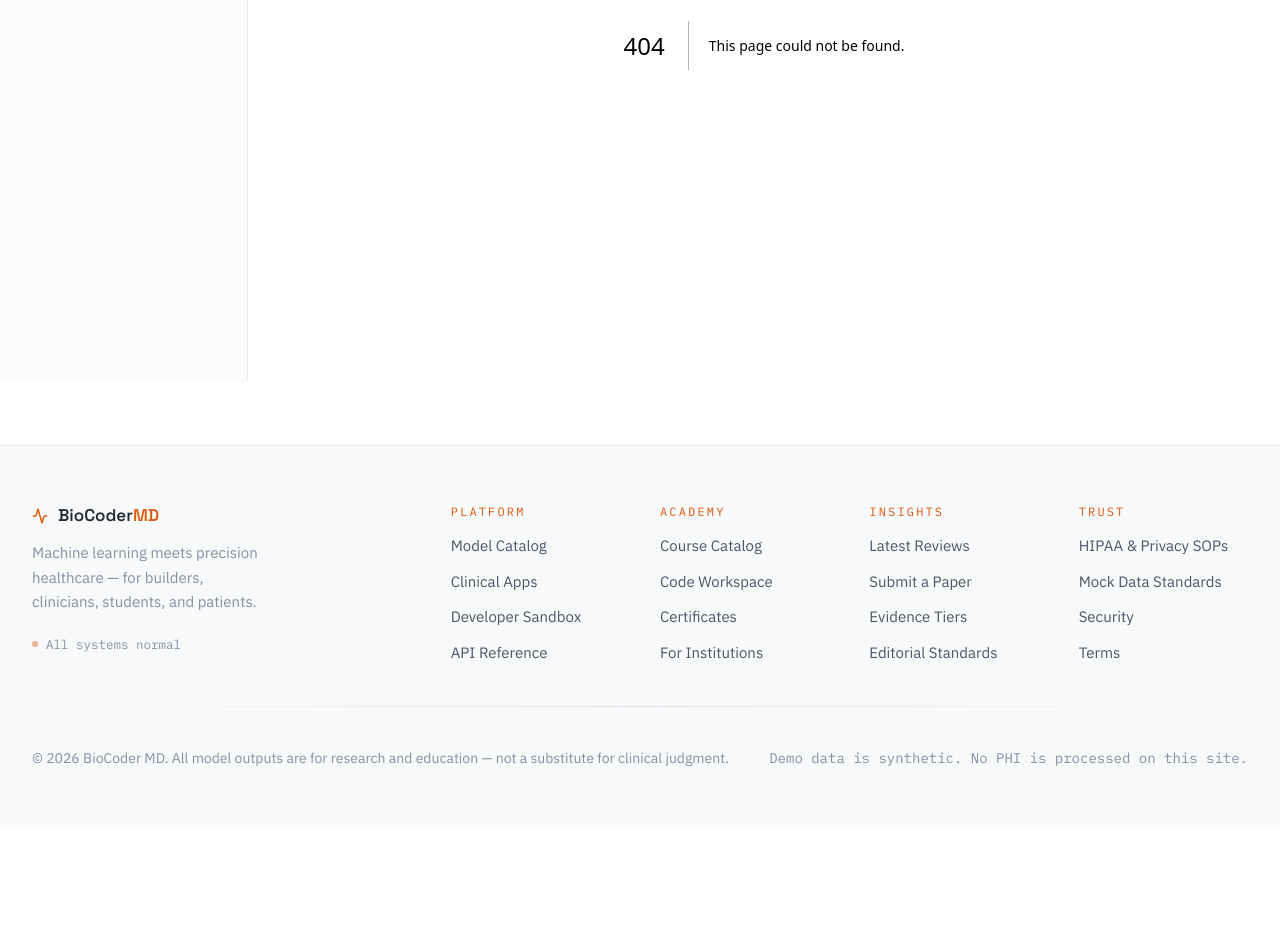
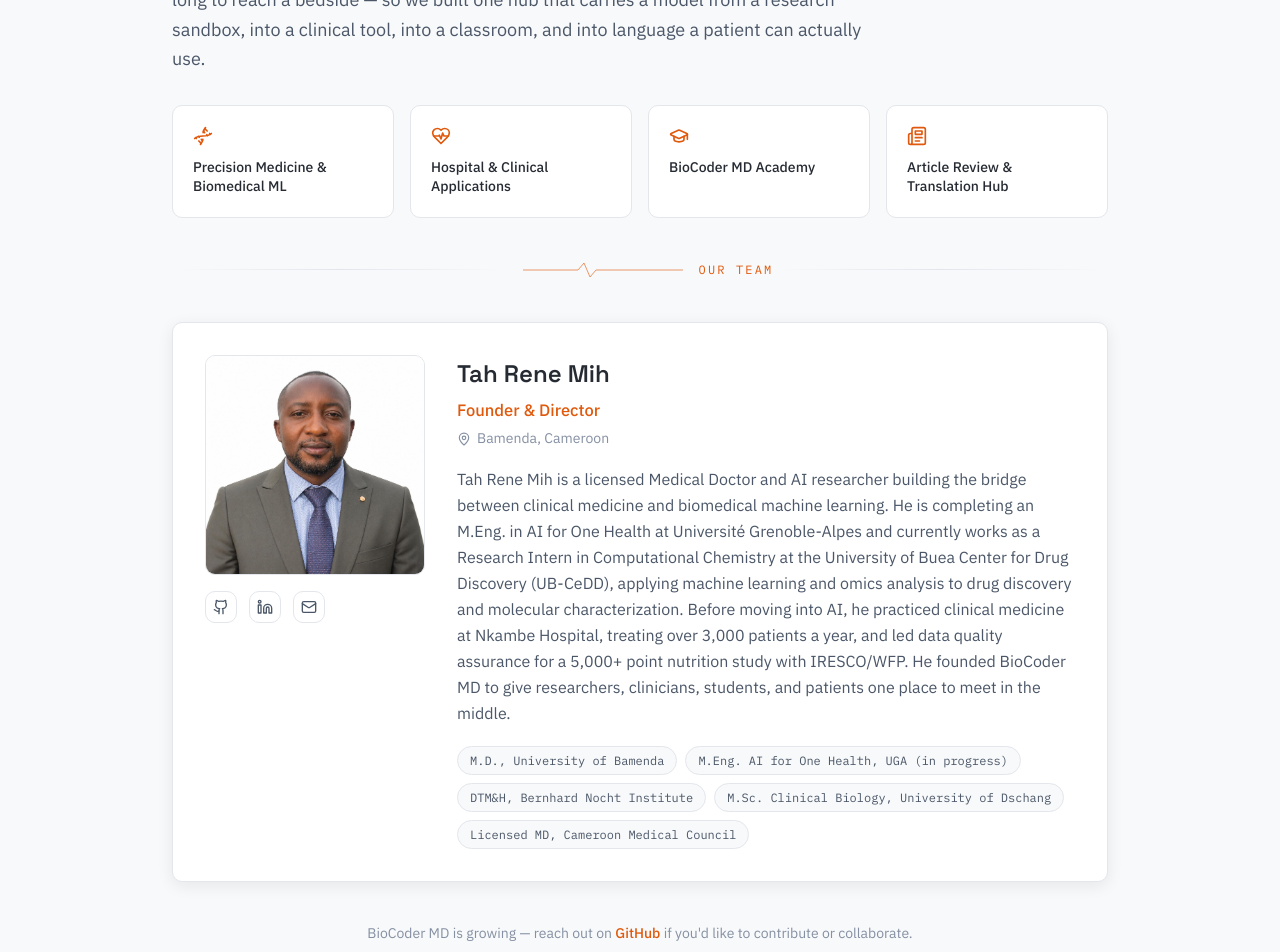
Before and after one commit to tahrene94-creator/biocoder-md, a Next.js app: page /about in a window 1280 px wide. Before the commit this address had no page. Shown: the part 420-1372 px from the top of the page. Before the commit the page ends 1245 px from the top, so only its background shows below. Built offline with nearby package versions, Linux system fonts and the light colour scheme.

Commit message:
add About Us and Our Team sections

```diff
--- /dev/null
+++ b/app/about/page.tsx
@@ -0,0 +1,85 @@
+import { Dna, HeartPulse, GraduationCap, Newspaper } from "lucide-react";
+import FounderCard, { TeamMember } from "@/components/about/FounderCard";
+import SignalDivider from "@/components/ui/SignalDivider";
+
+const TEAM: TeamMember[] = [
+  {
+    name: "Tah Rene Mih",
+    role: "Founder & Director",
+    photo: "/team/tah-rene-mih.jpg",
+    location: "Bamenda, Cameroon",
+    bio: "Tah Rene Mih is a licensed Medical Doctor and AI researcher building the bridge between clinical medicine and biomedical machine learning. He is completing an M.Eng. in AI for One Health at Université Grenoble-Alpes and currently works as a Research Intern in Computational Chemistry at the University of Buea Center for Drug Discovery (UB-CeDD), applying machine learning and omics analysis to drug discovery and molecular characterization. Before moving into AI, he practiced clinical medicine at Nkambe Hospital, treating over 3,000 patients a year, and led data quality assurance for a 5,000+ point nutrition study with IRESCO/WFP. He founded BioCoder MD to give researchers, clinicians, students, and patients one place to meet in the middle.",
+    credentials: [
+      "M.D., University of Bamenda",
+      "M.Eng. AI for One Health, UGA (in progress)",
+      "DTM&H, Bernhard Nocht Institute",
+      "M.Sc. Clinical Biology, University of Dschang",
+      "Licensed MD, Cameroon Medical Council",
+    ],
+    links: {
+      github: "https://github.com/tahrene94-creator",
+      linkedin: "https://linkedin.com/in/tahrenemih",
+      email: "rene-mih.tah@etu.univ-grenoble-alpes.fr",
+    },
+  },
+];
+
+const PILLARS = [
+  { icon: Dna, label: "Precision Medicine & Biomedical ML" },
+  { icon: HeartPulse, label: "Hospital & Clinical Applications" },
+  { icon: GraduationCap, label: "BioCoder MD Academy" },
+  { icon: Newspaper, label: "Article Review & Translation Hub" },
+];
+
+export default function AboutPage() {
+  return (
+    <div className="mx-auto max-w-[1000px] px-5 py-12 md:px-8">
+      <p className="eyebrow">About Us</p>
+      <div className="title-rule" />
+      <h1 className="font-display text-[36px] font-semibold tracking-tight text-ink sm:text-[42px]">
+        Built at the seam between medicine and machine learning.
+      </h1>
+      <p className="mt-4 max-w-[65ch] text-[18px] leading-relaxed text-ink-dim">
+        BioCoder MD exists because the people who build biomedical models, the clinicians
+        who'd use them, the students learning the field, and the patients affected by it
+        rarely share a single platform. We think that gap is a large part of why good
+        research takes so long to reach a bedside — so we built one hub that carries a
+        model from a research sandbox, into a clinical tool, into a classroom, and into
+        language a patient can actually use.
+      </p>
+
+      <div className="mt-8 grid grid-cols-2 gap-4 lg:grid-cols-4">
+        {PILLARS.map((p) => {
+          const Icon = p.icon;
+          return (
+            <div key={p.label} className="rounded-panel border border-slate-line bg-bg-panel p-5">
+              <Icon className="h-5 w-5 text-signal" strokeWidth={2} />
+              <p className="mt-3 text-[14px] font-medium leading-snug text-ink">{p.label}</p>
+            </div>
+          );
+        })}
+      </div>
+
+      <SignalDivider label="Our Team" />
+
+      <div className="flex flex-col gap-6">
+        {TEAM.map((member) => (
+          <FounderCard key={member.name} member={member} />
+        ))}
+      </div>
+
+      <p className="mt-10 text-center text-[14px] text-ink-faint">
+        BioCoder MD is growing — reach out on{" "}
+        <a
+          href={TEAM[0].links.github}
+          target="_blank"
+          rel="noreferrer noopener"
+          className="font-medium text-signal hover:underline"
+        >
+          GitHub
+        </a>{" "}
+        if you'd like to contribute or collaborate.
+      </p>
+    </div>
+  );
+}
--- /dev/null
+++ b/components/about/FounderCard.tsx
@@ -0,0 +1,86 @@
+import Image from "next/image";
+import { Github, Linkedin, Mail, MapPin } from "lucide-react";
+
+export interface TeamMember {
+  name: string;
+  role: string;
+  photo: string;
+  location: string;
+  bio: string;
+  credentials: string[];
+  links: { github?: string; linkedin?: string; email?: string };
+}
+
+export default function FounderCard({ member }: { member: TeamMember }) {
+  return (
+    <div className="grid gap-8 rounded-panel border border-slate-line bg-bg-panel p-8 shadow-panel sm:grid-cols-[220px_1fr]">
+      <div>
+        <div className="relative aspect-square w-full overflow-hidden rounded-panel border border-slate-line">
+          <Image
+            src={member.photo}
+            alt={member.name}
+            fill
+            sizes="220px"
+            className="object-cover"
+            priority
+          />
+        </div>
+        <div className="mt-4 flex items-center gap-3">
+          {member.links.github && (
+            <a
+              href={member.links.github}
+              target="_blank"
+              rel="noreferrer noopener"
+              aria-label={`${member.name} on GitHub`}
+              className="flex h-8 w-8 items-center justify-center rounded-panel border border-slate-line text-ink-dim transition-colors hover:text-signal"
+            >
+              <Github className="h-4 w-4" />
+            </a>
+          )}
+          {member.links.linkedin && (
+            <a
+              href={member.links.linkedin}
+              target="_blank"
+              rel="noreferrer noopener"
+              aria-label={`${member.name} on LinkedIn`}
+              className="flex h-8 w-8 items-center justify-center rounded-panel border border-slate-line text-ink-dim transition-colors hover:text-signal"
+            >
+              <Linkedin className="h-4 w-4" />
+            </a>
+          )}
+          {member.links.email && (
+            <a
+              href={`mailto:${member.links.email}`}
+              aria-label={`Email ${member.name}`}
+              className="flex h-8 w-8 items-center justify-center rounded-panel border border-slate-line text-ink-dim transition-colors hover:text-signal"
+            >
+              <Mail className="h-4 w-4" />
+            </a>
+          )}
+        </div>
+      </div>
+
+      <div>
+        <h3 className="font-display text-[24px] font-semibold text-ink">{member.name}</h3>
+        <p className="mt-1 text-[16.5px] font-medium text-signal">{member.role}</p>
+        <p className="mt-1 flex items-center gap-1.5 text-[14px] text-ink-faint">
+          <MapPin className="h-3.5 w-3.5" />
+          {member.location}
+        </p>
+
+        <p className="mt-4 text-[16px] leading-relaxed text-ink-dim">{member.bio}</p>
+
+        <div className="mt-5 flex flex-wrap gap-2">
+          {member.credentials.map((c) => (
+            <span
+              key={c}
+              className="rounded-pill border border-slate-line bg-bg-deep px-3 py-1 font-mono text-[12px] text-ink-dim"
+            >
+              {c}
+            </span>
+          ))}
+        </div>
+      </div>
+    </div>
+  );
+}
--- a/components/layout/Navbar.tsx
+++ b/components/layout/Navbar.tsx
@@ -5,6 +5,7 @@ import { useState } from "react";
 import { Activity, Moon, Sun, Menu, X } from "lucide-react";
 
 const NAV_LINKS = [
+  { href: "/about", label: "About" },
   { href: "/models", label: "Models" },
   { href: "/apps", label: "Clinical Apps" },
   { href: "/academy", label: "Academy" },
--- a/components/layout/Sidebar.tsx
+++ b/components/layout/Sidebar.tsx
@@ -44,8 +44,8 @@ export default function Sidebar() {
   const [collapsed, setCollapsed] = useState(false);
 
   // Sidebar is a wayfinding aid for the app-like sections; keep it off the
-  // marketing landing page so the hero can breathe full-width.
-  if (pathname === "/") return null;
+  // marketing landing and about pages so those can use the full width.
+  if (pathname === "/" || pathname === "/about") return null;
 
   return (
     <aside
```
Also changed, not shown: public/team/tah-rene-mih.jpg (added).
